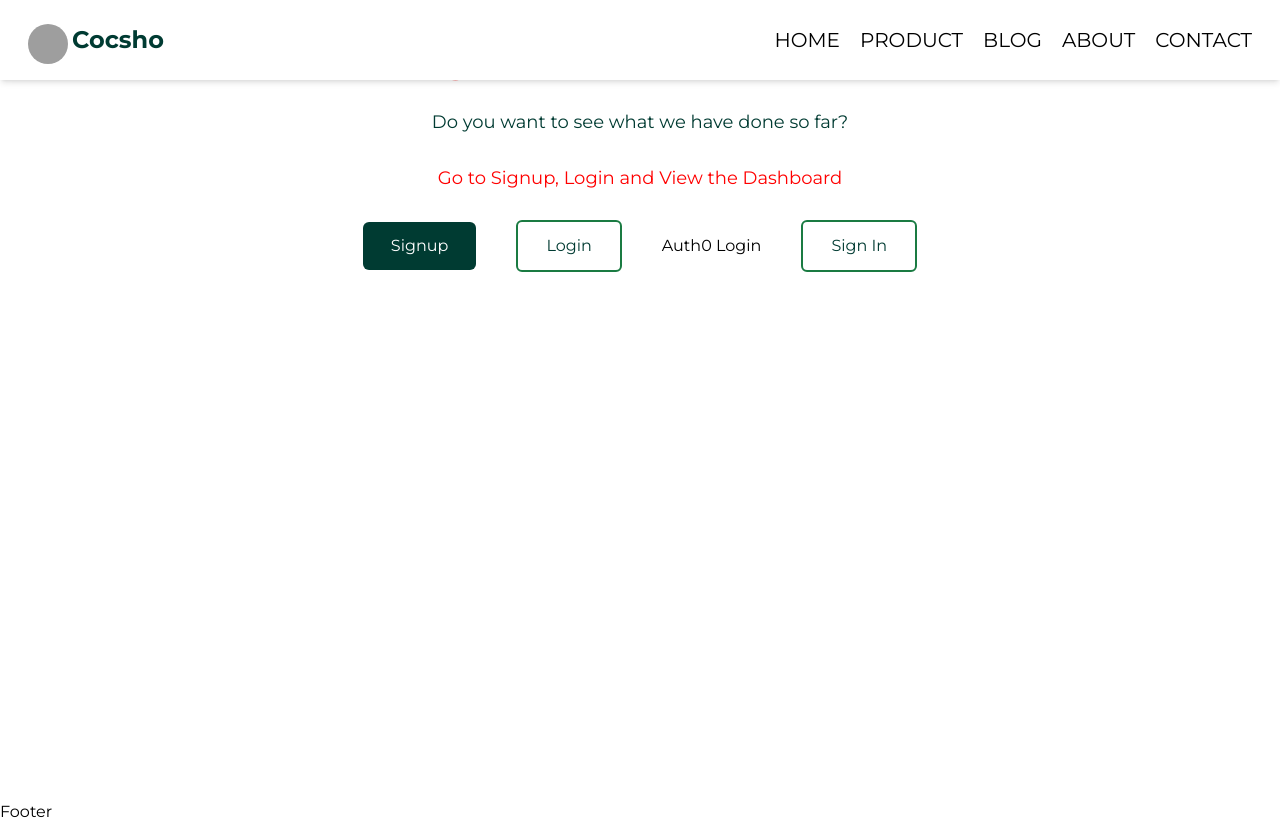
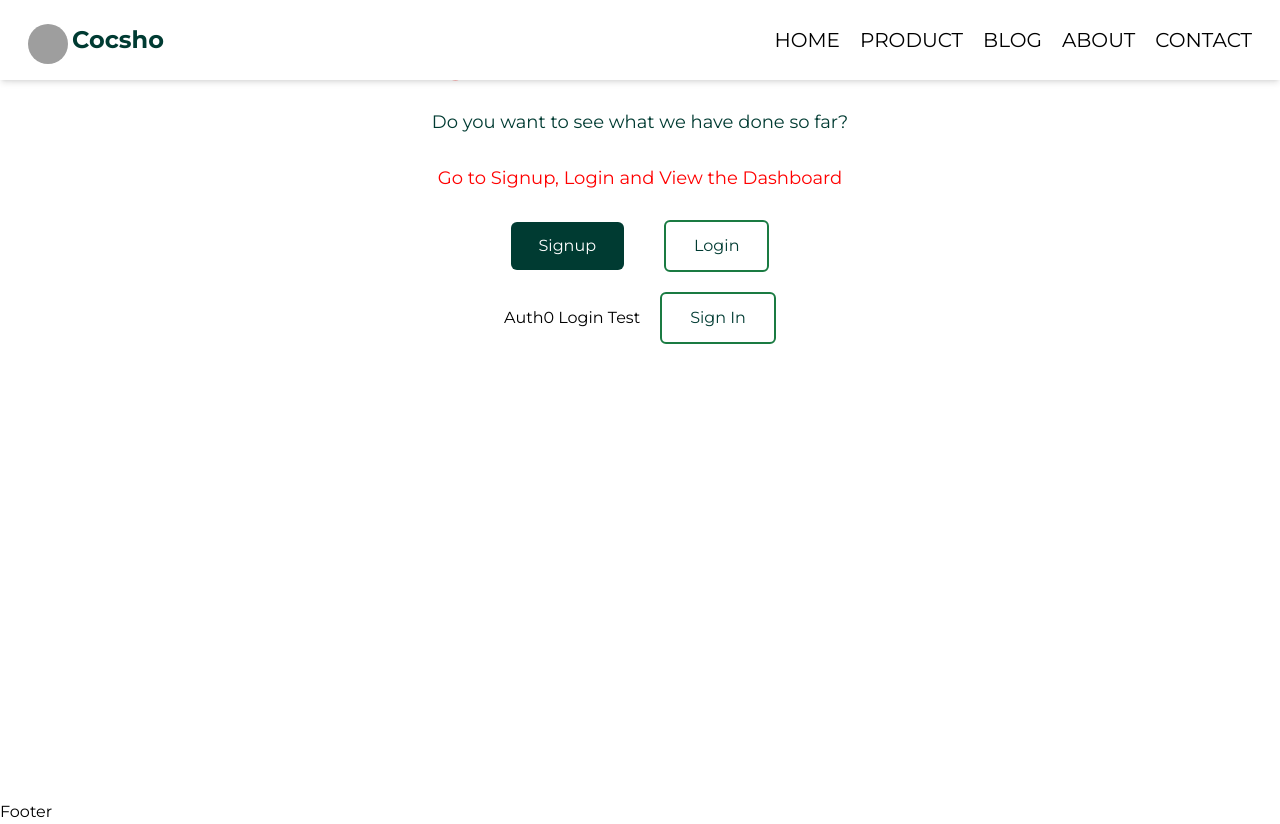
Before and after one commit to olakved/e-commerce, a React (Vite) app: page / in a window 1280 px wide. Built offline with nearby package versions, Linux system fonts and the light colour scheme; grey boxes are pictures that could not be loaded.

Commit message:
auth0 login test

```diff
--- a/src/pages/Homepage/index.jsx
+++ b/src/pages/Homepage/index.jsx
@@ -27,9 +27,10 @@ function HomePage() {
               Login
             </button>
           </Link>
-          <h1>Auth0 Login</h1>
+        </div>
+        <div className="flex items-center justify-center mt-5 gap-x-5">
+          <h1>Auth0 Login Test</h1>
           <LoginButton />
-          <LogoutButton />
         </div>
       </div>
     </div>
```
